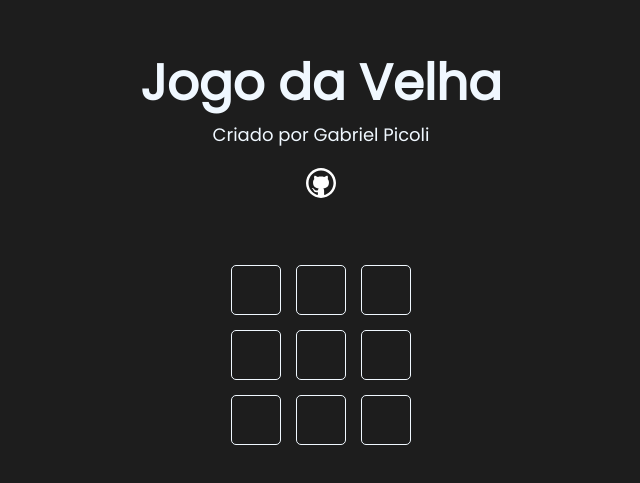
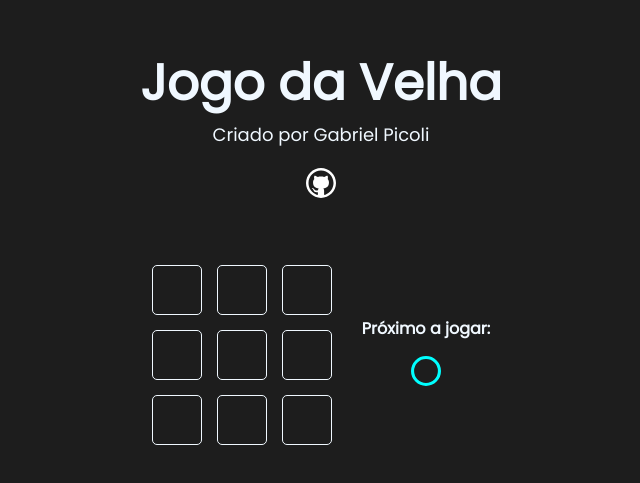
Before and after one commit to gabbwxhz/hash-project, a Next.js app: page / in a window 1280 px wide. Shown: the part 175-658 px from the top of the page, without its empty margins (319-959 px from the left). Built offline with nearby package versions, Linux system fonts and the light colour scheme.

Commit message:
criado logica do jogo

```diff
--- a/src/components/game/Game.jsx
+++ b/src/components/game/Game.jsx
@@ -2,14 +2,27 @@
 
 import styles from './Game.module.css'
 
+import Icon from '../icon/Icon'
 import GameOption from '../gameOption/gameOption'
 
 
 function Game() {
 
     const [gameState, setGameState] = useState(Array(9).fill(0))
+    const [currentPlayer, setCurrentPlayer] = useState(1)
+
+    const handleClick = (position) => {
+        if (gameState[position] === 0) {
+            let newGameState = [...gameState]
+            newGameState[position] = currentPlayer
+            setCurrentPlayer(currentPlayer * (-1))
+            setGameState(newGameState)
+        }
+    }
 
     return (
+        <div className={styles.gameContent}>
+
             <div className={styles.game}>
 
                 {
@@ -17,9 +30,24 @@
                         <GameOption
                             key={`game-option-position-${position}`}
                             status={value}
+                            onClick={() => handleClick(position)}
+
+
                         />
                     )
                 }
+            </div>
+            <div className={styles.gameInfo}>
+                <h4>Próximo a jogar:</h4>
+
+                {
+                    currentPlayer === 1 && <Icon iconName="circle" />
+                }
+                {
+                    currentPlayer === -1 && <Icon iconName="x" />
+                }
+
+            </div>
         </div>
     )
 }
--- a/src/components/game/Game.module.css
+++ b/src/components/game/Game.module.css
@@ -3,3 +3,17 @@
     grid-template-columns: repeat(3, 1fr);
     gap: 15px;
 }
+
+.gameContent {
+    display: flex;
+    gap: 30px;
+    align-items: center;
+
+}
+
+.gameInfo {
+    display: flex;
+    flex-direction: column;
+    align-items: center;
+    gap: 15px;
+}
--- a/src/components/gameOption/GameOption.jsx
+++ b/src/components/gameOption/GameOption.jsx
@@ -3,9 +3,9 @@
 
 const GameIcon = ({ iconName }) => <Icon iconName={iconName} size="25px" />
 
-function GameOption({ status }) {
+function GameOption({ status, onClick }) {
     return (
-        <div className={styles.gameOption}>
+        <div className={styles.gameOption} onClick={onClick}>
 
             {
                 status === 1 && <GameIcon iconName="circle" />
```
Lines whose indentation alone changed are shown as unchanged.
